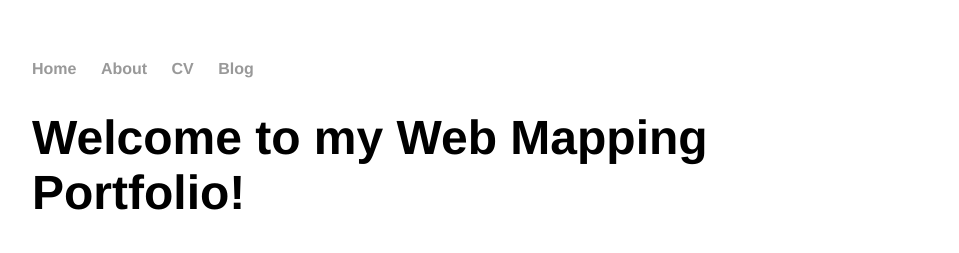
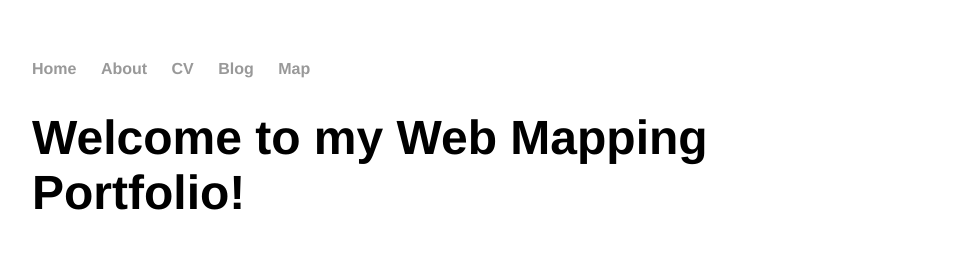
Before and after one commit to mlavance/mlavance.GitHub.io, a Jekyll site: the page built from index.md, in a window 1280 px wide. Shown: the top 253 px of the page, without its empty margins (160-1119 px from the left). Built offline with Jekyll 4.4.1, drawn with Linux system fonts in a browser that asks for light colours; our own code applies the rules of GitHub Pages for plain Markdown files.

Commit message:
Update default.html

```diff
--- a/_layouts/default.html
+++ b/_layouts/default.html
@@ -12,6 +12,7 @@
 		        	<li><a href="/about">About</a></li>
 	        		<li><a href="/cv">CV</a></li>
 	        		<li><a href="/blog">Blog</a></li>
+					<li><a href="/map">Map</a></li>
 	    		</ul>
 			</nav>
 			<div class="container">
```
